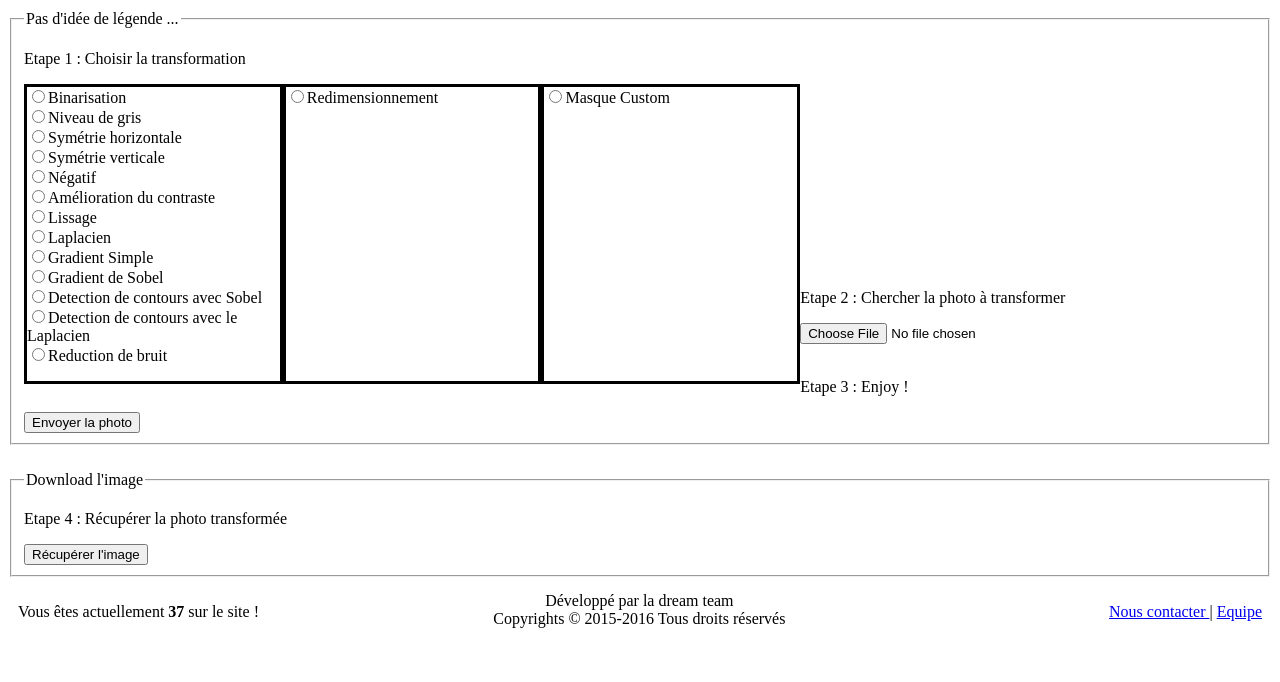
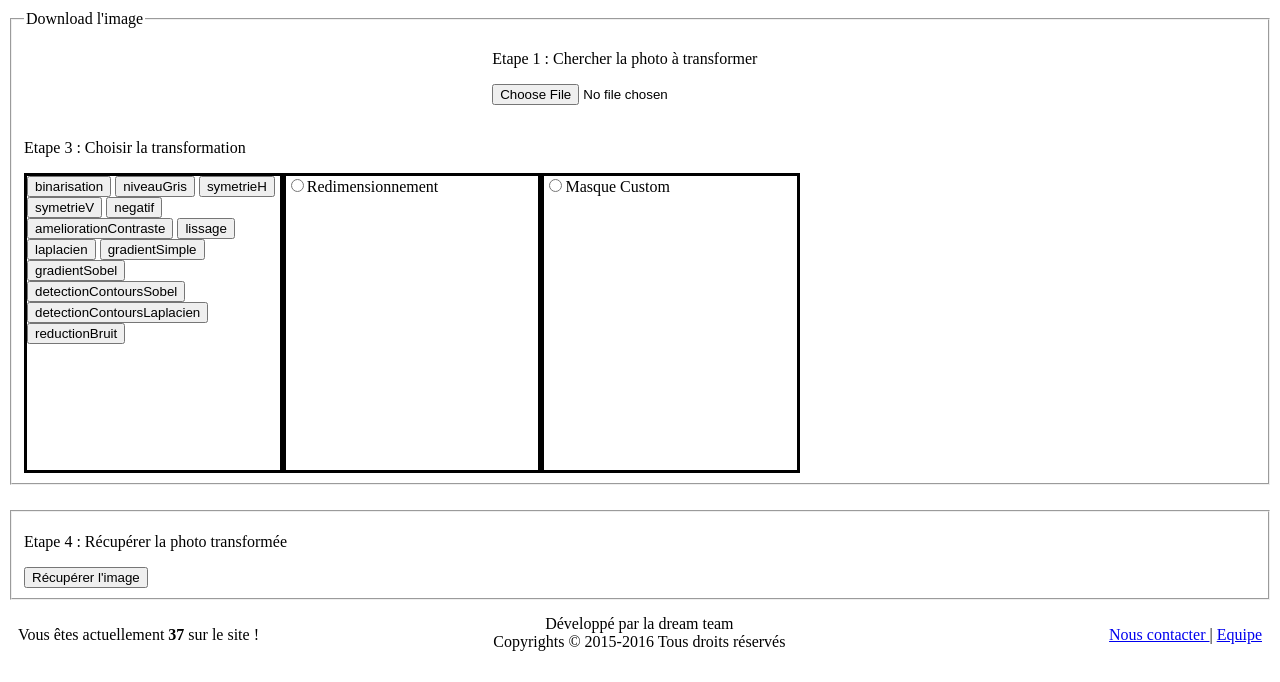
Before and after one commit to ErwanLbp/serveur-traitement-image, a PHP site: page / in a window 1280 px wide. Shown: the part 118-800 px from the top of the page. Run offline with PHP 8.4, Linux system fonts and the light colour scheme.

Commit message:
touch a tout

```diff
--- a/index.css
+++ b/index.css
@@ -35,7 +35,7 @@ h1{
 
 #chercherImage{
 	position: relative;
-	margin-top: 18%;
+	margin-left: 38%;
 }
 
 #redimensionnement:checked ~ #redim {
--- a/index.php
+++ b/index.php
@@ -20,26 +20,35 @@ session_start();
 	<?php include('header.php'); ?>
 
 	<article>
-	<!-- 	Premier formulaire pour toutes les transformations qui ont pas besoin d'argument  -->
+
+		<form method="post" action="upload.php" enctype="multipart/form-data">
 			<fieldset>
-		<legend>Pas d'idée de légende ...</legend>
-		<form method="post" action="upload.php" enctype="multipart/form-data">
-			<p>Etape 1 : Choisir la transformation</p>
+				<legend>Download l'image</legend>
+				<div id ="chercherImage">
+					<p>Etape 1 : Chercher la photo à transformer</p>
+					<input type="hidden" name="MAX_FILE_SIZE" value="taille">
+					<input type ="file" name ="photo" size ="taille"><br><br>
+
+				</div>
+		</form>
+
+		<form method="post" action="exec.php" enctype="multipart/form-data">
+				<p>Etape 3 : Choisir la transformation</p>
 
 				<div id ="formulaireTransfoDeBase">
-				<input type ="radio" name ="algorithme" value ="binarisation">Binarisation</option><br>
-				<input type ="radio" name ="algorithme" value ="niveauGris">Niveau de gris</option><br>
-				<input type ="radio" name ="algorithme" value ="symetrieH">Symétrie horizontale</option><br>
-				<input type ="radio" name ="algorithme" value ="symetrieV">Symétrie verticale</option><br>
-				<input type ="radio" name ="algorithme" value ="negatif">Négatif</option><br>
-				<input type ="radio" name ="algorithme" value ="ameliorationContraste">Amélioration du contraste</option><br>
-				<input type ="radio" name ="algorithme" value ="lissage">Lissage</option><br>
-				<input type ="radio" name ="algorithme" value ="laplacien">Laplacien</option><br>
-				<input type ="radio" name ="algorithme" value ="gradientSimple">Gradient Simple</option><br>
-				<input type ="radio" name ="algorithme" value ="gradientSobel">Gradient de Sobel</option><br>
-				<input type ="radio" name ="algorithme" value ="detectionContoursSobel">Detection de contours avec Sobel</option><br>
-				<input type ="radio" name ="algorithme" value ="detectionContoursLaplacien">Detection de contours avec le Laplacien</option><br>
-				<input type ="radio" name ="algorithme" value ="reductionBruit">Reduction de bruit</option><br>
+					<input type ="submit" name ="algorithme" value ="binarisation">
+					<input type ="submit" name ="algorithme" value ="niveauGris">
+					<input type ="submit" name ="algorithme" value ="symetrieH">
+					<input type ="submit" name ="algorithme" value ="symetrieV">
+					<input type ="submit" name ="algorithme" value ="negatif">
+					<input type ="submit" name ="algorithme" value ="ameliorationContraste">
+					<input type ="submit" name ="algorithme" value ="lissage">
+					<input type ="submit" name ="algorithme" value ="laplacien">
+					<input type ="submit" name ="algorithme" value ="gradientSimple">
+					<input type ="submit" name ="algorithme" value ="gradientSobel">
+					<input type ="submit" name ="algorithme" value ="detectionContoursSobel"><br>
+					<input type ="submit" name ="algorithme" value ="detectionContoursLaplacien"><br>
+					<input type ="submit" name ="algorithme" value ="reductionBruit"><br>
 				</div>
 
 				<div id ="formulaireTransfoRedim">
@@ -68,20 +77,11 @@ session_start();
 					</div>
 				</div>
 
-			<div id ="chercherImage"
-			<p>Etape 2 : Chercher la photo à transformer</p>
-			<input type="hidden" name="MAX_FILE_SIZE" value="taille">
-			<input type ="file" name ="photo" size ="taille"><br><br>
-
-			<p>Etape 3 : Enjoy !</p>
-			<input type ="submit" name ="valider" value ="Envoyer la photo">
-		</div>
 			</form>
 		</fieldset>
 
 
 		<fieldset id="download">
-	<legend>Download l'image</legend>
 			<form method="post" action="download.php" enctype="multipart/form-data">
 				<p>Etape 4 : Récupérer la photo transformée</p>
 				<input type="submit" name="recuperer" value="Récupérer l'image">
```
Also changed, not shown: upload.php (+53 -9 lines). Lines whose indentation alone changed are shown as unchanged.
